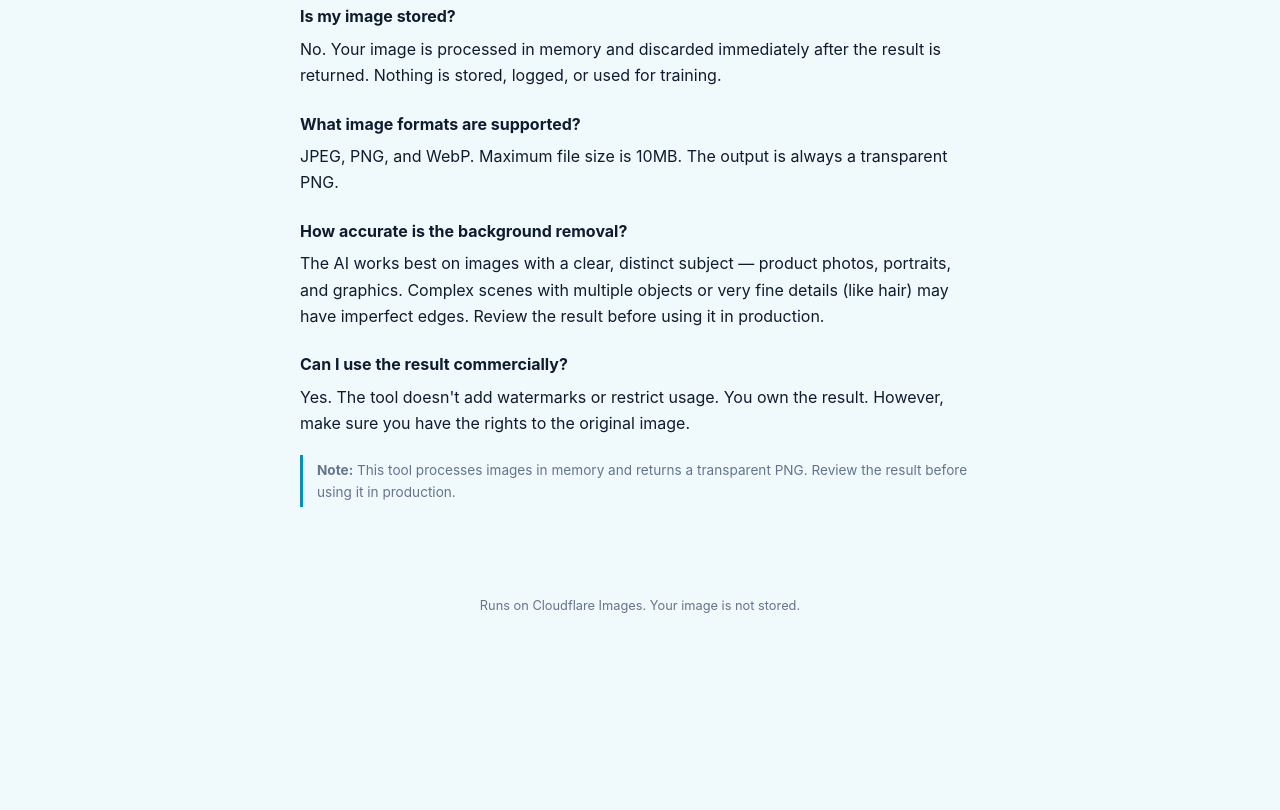
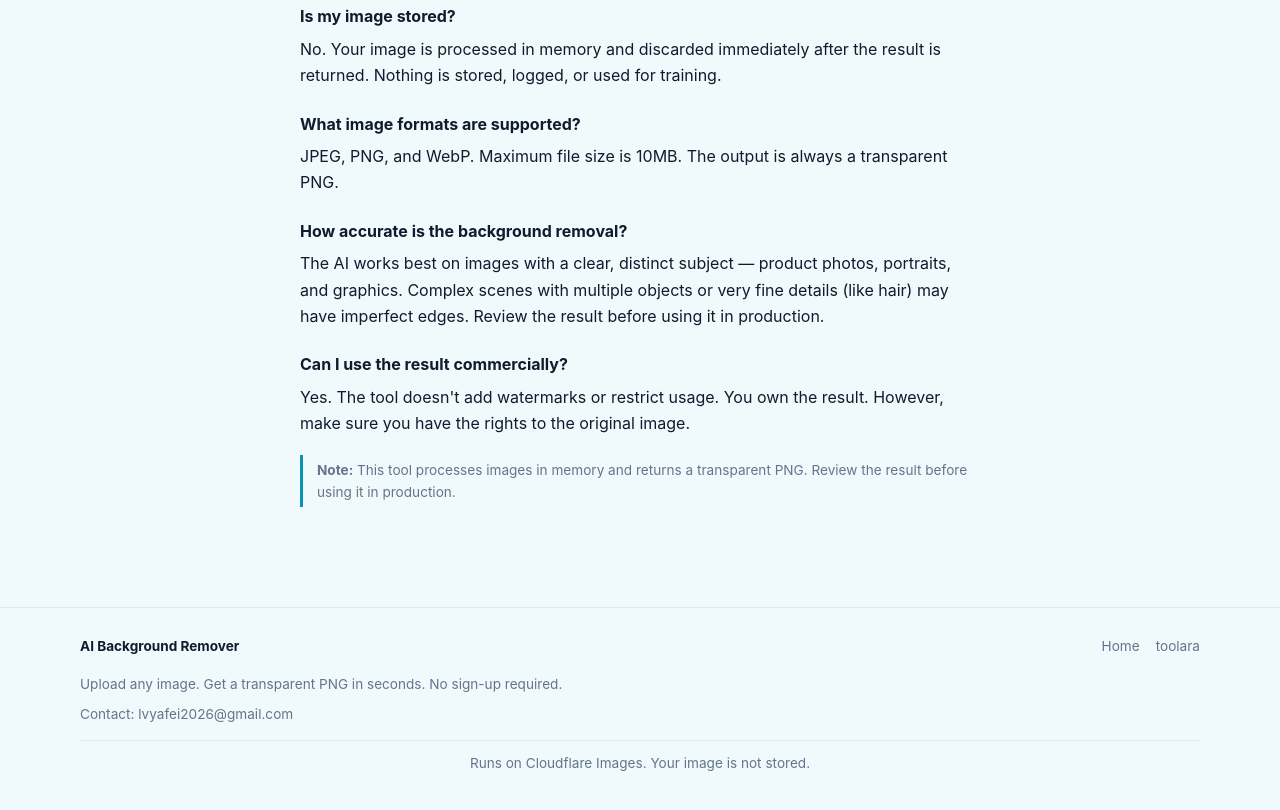
Before and after one commit to lvyafei2026-coder/ai-background-remover, a website: page public/index.html in a window 1280 px wide. Shown: the part 1259-2069 px from the top of the page. Before the commit the page ends 1923 px from the top, so only its background shows below. Drawn offline with Linux system fonts and the light colour scheme.

Commit message:
Add site footer and Music auth navigation

```diff
--- a/public/css/style.css
+++ b/public/css/style.css
@@ -141,3 +141,16 @@
   .site-nav { width: 100%; justify-content: space-between; gap: 8px; }
   .site-nav select { min-width: 118px; }
 }
+
+.site-footer { margin-top: 36px; padding: 28px 20px 36px; border-top: 1px solid var(--border, rgba(100,116,139,0.25)); color: var(--muted, #64748b); font-size: 0.85rem; line-height: 1.6; }
+.site-footer-inner { max-width: 1120px; margin: 0 auto; }
+.site-footer-details { text-align: left; }
+.site-footer-top { display: flex; align-items: center; justify-content: space-between; gap: 16px; flex-wrap: wrap; }
+.site-footer-brand { color: var(--text, #0f1c2e); font-weight: 700; text-decoration: none; }
+.site-footer-nav { display: flex; align-items: center; gap: 16px; flex-wrap: wrap; }
+.site-footer a { color: inherit; text-decoration: none; }
+.site-footer a:hover { color: var(--accent, #2563eb); text-decoration: underline; }
+.site-footer-description { max-width: 760px; margin: 16px 0 8px; }
+.site-footer-contact { margin: 8px 0; }
+.site-footer-privacy { margin: 14px 0 0; padding-top: 12px; border-top: 1px solid var(--border, rgba(100,116,139,0.25)); }
+@media (max-width: 560px) { .site-footer-top { align-items: flex-start; flex-direction: column; gap: 10px; } .site-footer-nav { gap: 12px; } }
--- a/public/index.html
+++ b/public/index.html
@@ -126,7 +126,17 @@
   </section>
 </main>
 
-<footer class="footer" data-i18n="footer">Runs on Cloudflare Images. Your image is not stored.</footer>
+<footer class="footer site-footer">
+<div class="site-footer-inner"><div class="site-footer-details">
+<div class="site-footer-top">
+<span class="site-footer-brand" data-i18n="title">AI Background Remover</span>
+<nav class="site-footer-nav" aria-label="Quick navigation"><a href="/">Home</a><a href="https://toolara.dev/">toolara</a></nav>
+</div>
+<p class="site-footer-description" data-i18n="subtitle">Upload any image. Get a transparent PNG in seconds. No sign-up required.</p>
+<p class="site-footer-contact"><span>Contact:</span> <a href="mailto:lvyafei2026@gmail.com">lvyafei2026@gmail.com</a></p>
+</div><p class="site-footer-privacy" data-i18n="footer">Runs on Cloudflare Images. Your image is not stored.</p>
+</div>
+</footer>
 
 <script src="/js/i18n.js"></script>
 <script src="/js/app.js"></script>
```
